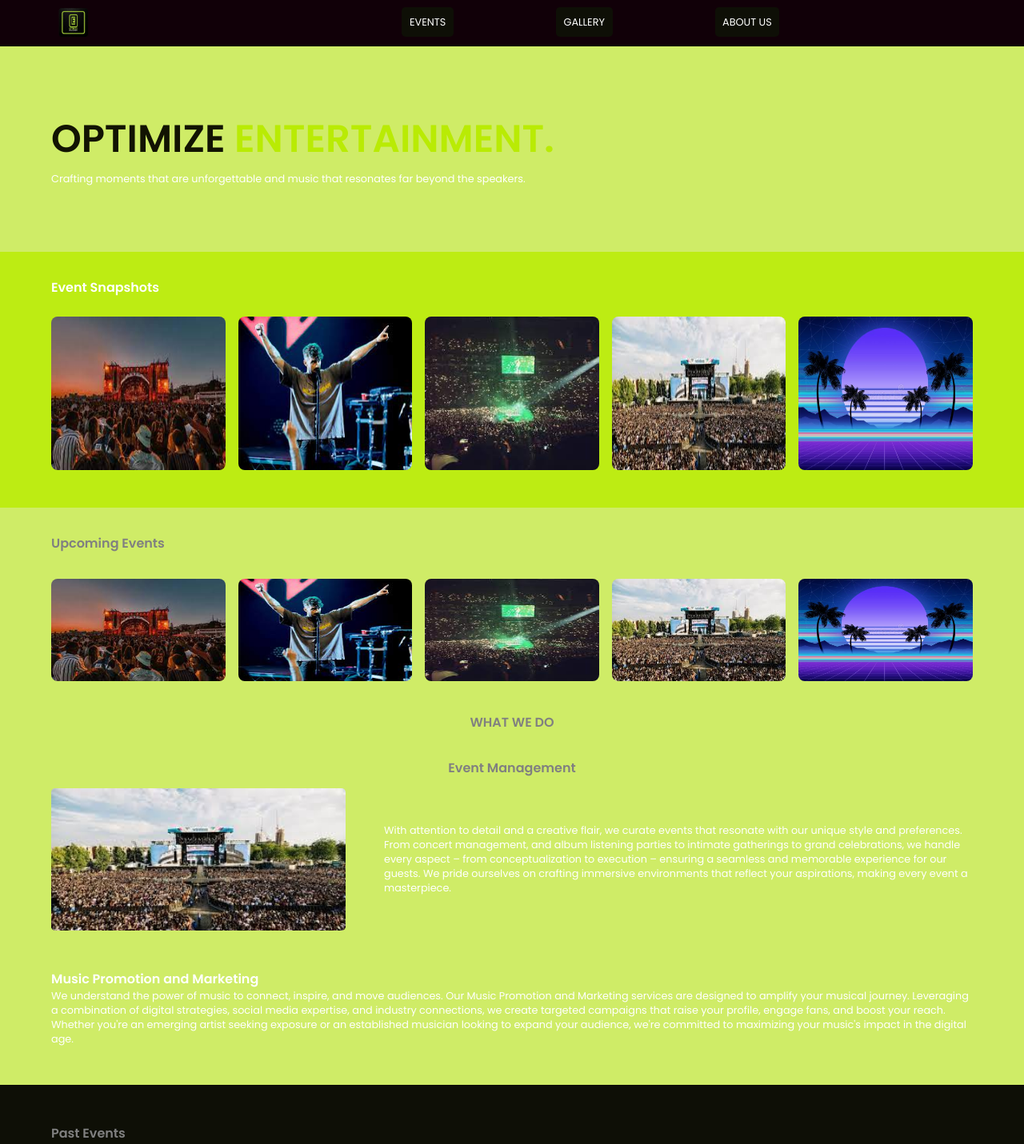
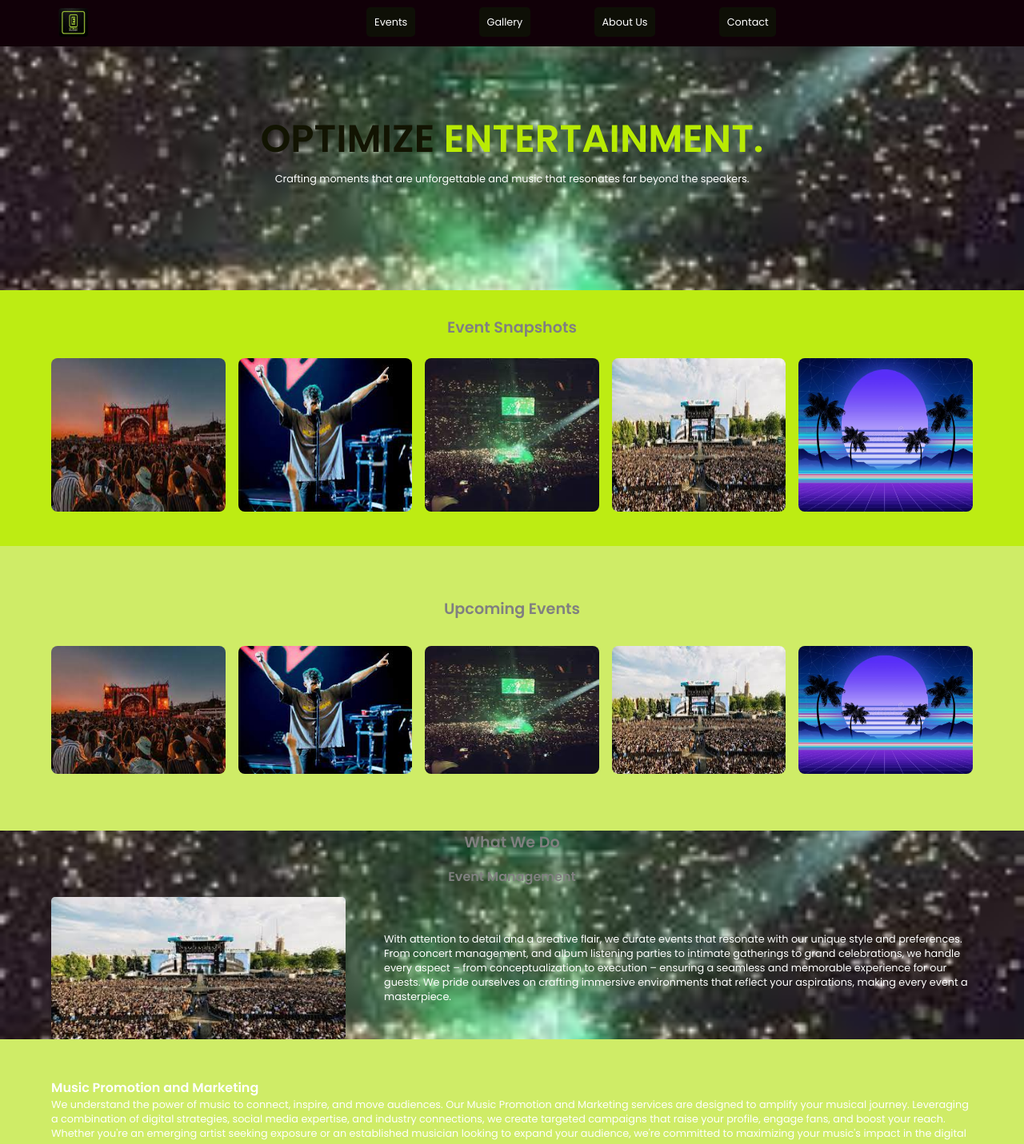
Before and after one commit to TheWiki2306/optimize-web, a React (Create React App) app: page / in a window 1280 px wide. Shown: the top 1431 px of the page at 80% size. Built offline with nearby package versions, Linux system fonts and the light colour scheme.

Commit message:
On branch master

```diff
--- a/src/components/EventsShots/EventsShots.jsx
+++ b/src/components/EventsShots/EventsShots.jsx
@@ -17,8 +17,7 @@ const images = [
   {image: img_5}
 ]
 
-
-  return (
+return (
 <div className='eventContainer' id='events'>
     <div className='container shotsContainer'>
       <h3>Event Snapshots</h3>
--- a/src/components/EventsShots/eventsShots.css
+++ b/src/components/EventsShots/eventsShots.css
@@ -7,12 +7,13 @@
 }
 
 .shotsContainer h3{
-font-size: 1em;
+font-size: 1.2em;
 padding-top: 2rem;
 padding-bottom: 1.5rem;
-/* text-align: center; */
+text-align: center;
 /* color: var(--color-primary-variant); */
-color: var(--color-white);
+/* color: var(--color-white); */
+color: grey;
 }
 
 .eventSnaps{
--- a/src/components/about us/AboutUs.jsx
+++ b/src/components/about us/AboutUs.jsx
@@ -2,7 +2,7 @@ import React from 'react'
 
 const AboutUs = () => {
   return (
-    <div>
+    <div id='about'>
       <h3>About Us</h3>
       <p>
         With a legacy spanning over 5 years,
--- a/src/components/about/about.css
+++ b/src/components/about/about.css
@@ -1,13 +1,15 @@
 .aboutContainer{
+    background: url('../../assets/event_3.jpg') no-repeat center center/cover;
+}
+
+.abtContainer{
     color: var(--color-white);
 }
 
-.aboutContainer h3{
-    margin-bottom: 2rem;
+.abtContainer h3{
+    margin-bottom: 1rem;
     text-align: center;
-    font-size: 1em;
-    /* color: var(--color-white); */
-    /* color: var(--color-white); */
+    font-size: 1.2em;
     color: grey;
 }
 
--- a/src/components/about/about.jsx
+++ b/src/components/about/about.jsx
@@ -5,8 +5,9 @@ import img_1 from "../../assets/event_4.jpg";
 
 const About = () => {
   return (
-    <div className='container aboutContainer' id='about'>
-      <h3>WHAT WE DO</h3>
+    <div className='aboutContainer'>
+    <div className='container abtContainer'>
+      <h3>What We Do</h3>
 
         <article className='evt'>
           <h4>Event Management</h4>
@@ -19,6 +20,7 @@ const About = () => {
             </div>
         </article>
       </div>
+      </div>
   )
 }
 
--- a/src/components/events/events.css
+++ b/src/components/events/events.css
@@ -1,14 +1,14 @@
 .eventsContainer{
-    margin-top: 2rem;
-    margin-bottom: 2rem;
+    margin-top: 4rem;
+    margin-bottom: 4rem;
 }
 .eventsContainer h3{
     /* color: var(--color-primary-variant); */
     /* color: var(--color-white); */
     color: grey;
-    font-size: 1em;
+    font-size: 1.2em;
+    text-align: center;
     margin-bottom: 2rem;
-    width: 100%;
 }
 
 .imgsContainer{
@@ -19,7 +19,7 @@
 
 .imgs img{
     width: 100%;
-    height: 8rem;
+    height: 10rem;
     border-radius: 0.5rem;
 }
 
--- a/src/components/header/header.css
+++ b/src/components/header/header.css
@@ -1,6 +1,9 @@
 .mainHeader{
     /* background: radial-gradient(circle,rgb(5, 119, 30) 0%, rgb(17, 0, 8) 100%); */
-    }
+    background: url('../../assets/event_3.jpg')  no-repeat center center/cover;
+    /* background-position: center; */
+    padding: 0 0 3rem 0;
+}
 
 .headerContainer{
     color: var(--color-white);
@@ -8,7 +11,7 @@
     margin-bottom: 5rem;
     /* padding-bottom: 1rem; */
     /* padding-left: 1rem; */
-    /* text-align: center; */
+    text-align: center;
 }
 .optimizeContainer{
     font-size: 1.5em;
--- a/src/components/nav/Nav.jsx
+++ b/src/components/nav/Nav.jsx
@@ -20,14 +20,14 @@ const [active, setActive] = useState('#');
       <a href="#" onClick={() => setActive('#')} className={active === '#' ? 'events' : ''}> <img src={Logo} alt=""/> </a>
 
       <nav ref={navRef} className='nav'>
-        <a href="#events" onClick={() => setActive('#active')} className={active === 'events' ? 'active' : ''}>EVENTS</a>
-        <a href="#gallery" onClick={() => setActive('#active')} className={active === 'gallery' ? 'active' : ''}>GALLERY</a>
-        <a href="#about" onClick={() => setActive('#active')} className={active === 'about' ? 'active' : ''}>ABOUT US</a>
+        <a href="#events" onClick={() => setActive('#active')} className={active === 'events' ? 'active' : ''}>Events</a>
+        <a href="#gallery" onClick={() => setActive('#active')} className={active === 'gallery' ? 'active' : ''}>Gallery</a>
+        <a href="#about" onClick={() => setActive('#active')} className={active === 'about' ? 'active' : ''}>About Us</a>
+        <a href='#contact' onClick={() => setActive('#active')} className={active === 'contact' ? 'active' : ''}>Contact</a>
         <button className='navBtn navCloseBtn' onClick={showNav}>
           <FaTimes/>
         </button>
       </nav>
-
       <button className='navBtn' onClick={showNav}>
         <HiMenuAlt2/>
       </button>
--- a/src/components/nav/nav.css
+++ b/src/components/nav/nav.css
@@ -28,7 +28,7 @@
     border-radius: 0.3rem;
     padding: 0.6rem;
     font-size: 0.8em;
-    margin-left: 8rem;
+    margin-left: 5rem;
 }
 
 .nav a:hover{
```
Lines whose indentation alone changed are shown as unchanged.
